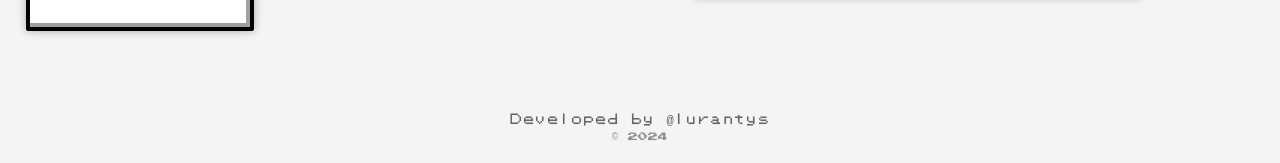
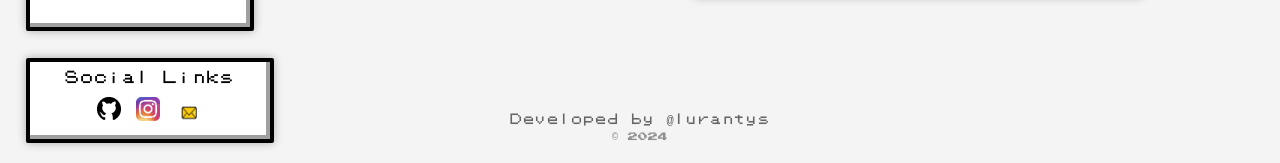
Before and after one commit to lurantys/PokeDoro, a browser extension: page index.html in a window 1280 px wide. Shown: the part 637-800 px from the top of the page. Drawn offline with Linux system fonts and the light colour scheme; no server answers.

Commit message:
Social Update

```diff
--- a/index.html
+++ b/index.html
@@ -115,6 +115,20 @@
             </div>
             <div id="tasks-list"></div>
         </div>
+        <div class="social-links-container">
+            <div class="social-header">Social Links</div>
+            <div class="social-icons">
+                <a href="https://github.com/lurantys" target="_blank" class="social-link">
+                    <img src="./icons/github.png" alt="GitHub" class="social-icon">
+                </a>
+                <a href="https://instagram.com/lurantys" target="_blank" class="social-link">
+                    <img src="./icons/instagram.png" alt="Instagram" class="social-icon">
+                </a>
+                <a href="mailto:a.nhaila@aui.ma" class="social-link">
+                    <img src="./icons/mail.png" alt="Email" class="social-icon">
+                </a>
+            </div>
+        </div>
     </div>
     <script src="script.js"></script>
     <audio id="levelUpSound" src="./audio/levelup.mp3" preload="auto"></audio>
--- a/style.css
+++ b/style.css
@@ -920,3 +920,66 @@ button:hover {
     color: red;
     margin-left: 5px;
 }
+
+/* Add these styles to match the datetime-display container */
+.social-links-container {
+    position: fixed;
+    bottom: 20px;
+    left: max(20px, 2vw);
+    font-family: 'CustomFont', 'Courier New', monospace;
+    width: min(200px, 20vw);
+    text-align: center;
+    padding: 10px 20px;
+    z-index: 1000;
+    border: 4px solid #000;
+    border-radius: 2px;
+    box-shadow:
+        inset -4px -4px 0 0 #a0a0a0,
+        inset 4px 4px 0 0 #ffffff,
+        0 0 10px rgba(0, 0, 0, 0.3);
+    background-color: white;
+}
+
+.social-header {
+    font-size: 14px;
+    margin-bottom: 10px;
+}
+
+.social-icons {
+    display: flex;
+    justify-content: center;
+    gap: 15px;
+}
+
+.social-icon {
+    width: 24px;
+    height: 24px;
+    transition: transform 0.3s ease;
+}
+
+/* Add this new style for mail icon */
+.social-icon[alt="Email"] {
+    width: 28px;  /* Slightly larger than other icons */
+    height: 28px;
+}
+
+.social-link:hover .social-icon {
+    transform: scale(1.2);
+}
+
+/* Dark mode support */
+.dark-mode .social-links-container {
+    background-color: #444;
+    color: #f4f4f4;
+    box-shadow:
+        inset -4px -4px 0 0 #333,
+        inset 4px 4px 0 0 #666,
+        0 0 15px rgba(0, 0, 0, 0.4);
+}
+
+/* Media query adjustments */
+@media (max-width: 1024px) {
+    .social-links-container {
+        width: min(160px, 16vw);
+    }
+}
```
Also changed, not shown: icons/github.png (added), icons/instagram.png (added), icons/mail.png (added).
